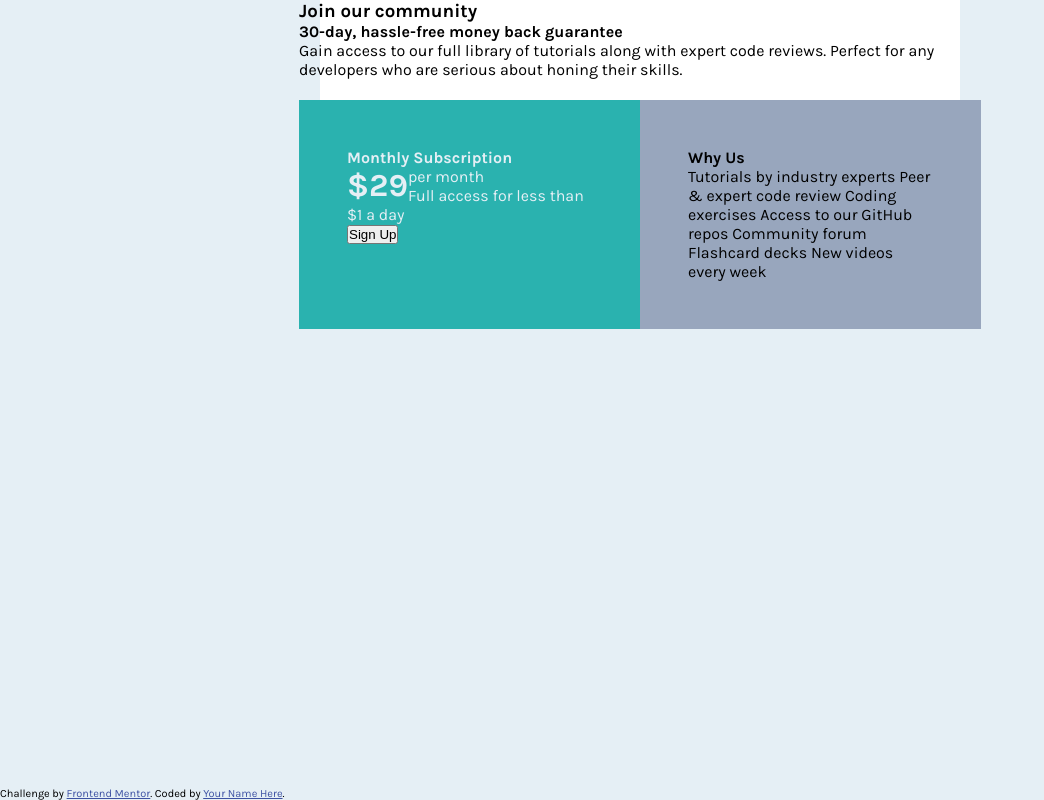
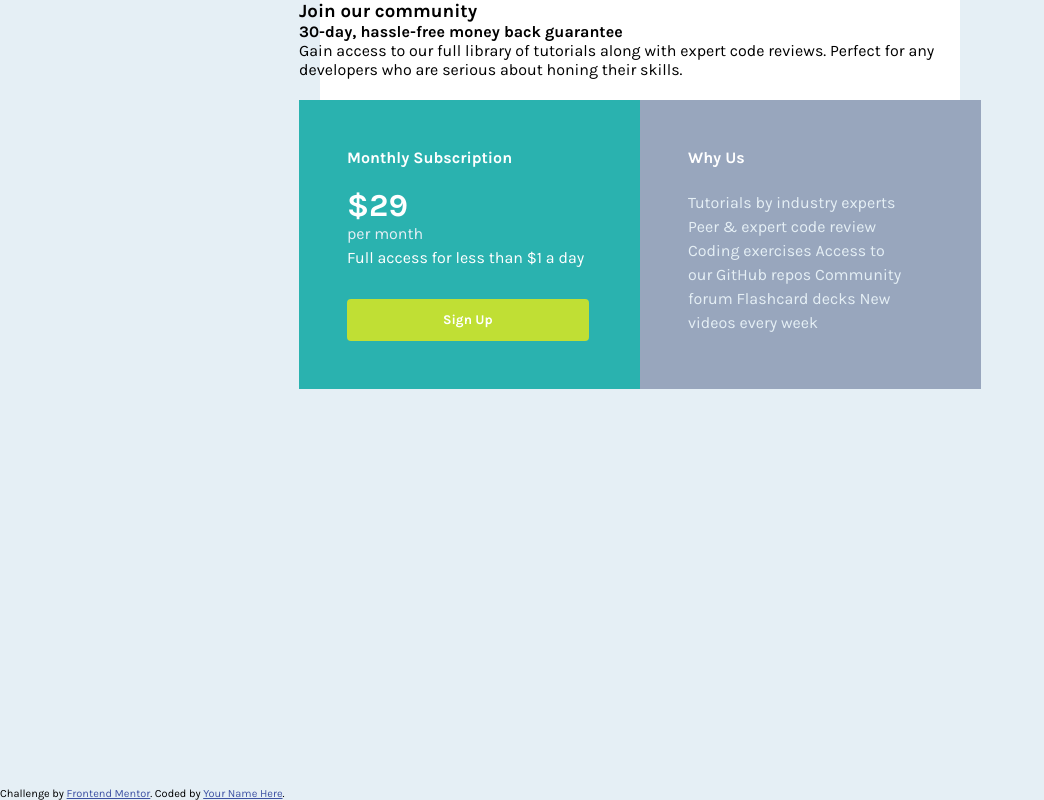
Before and after one commit to MosesKipyegon/cssisawesome, a website built with Vite: page fem-single-price-grid-component-master/index.html in a window 1280 px wide. Shown: the whole page, without its empty margins (0-1044 px from the left). Built offline with nearby package versions, Linux system fonts and the light colour scheme.

Commit message:
modification to the html

```diff
--- a/fem-single-price-grid-component-master/index.html
+++ b/fem-single-price-grid-component-master/index.html
@@ -15,21 +15,21 @@
   <body>
 
     <div class="container">
-      <div class="">
-        <h3>Join our community</h3>
-        <h4>30-day, hassle-free money back guarantee</h4>
-        <p>Gain access to our full library of tutorials along with expert code reviews.
+      <div class="card">
+        <h3 class="card__title">Join our community</h3>
+        <h4 class="card__subtitle">30-day, hassle-free money back guarantee</h4>
+        <p class="">Gain access to our full library of tutorials along with expert code reviews.
           Perfect for any developers who are serious about honing their skills.</p>
       </div>
 
-      <div class="grid_container">
-        <div class="subscription">
+      <div class="sidebar">
+        <aside class="subscription">
           <h4 class="sub__header">Monthly Subscription</h4>
-          <h2 class="sub__price">$29</h2>
-          <p class="sub__period">per month</p>
+          <h2 class="sub__price">$29<p class="sub__period">per month</p></h2>
+          <!-- <p class="sub__period">per month</p> -->
           <p class="sub__access">Full access for less than $1 a day</p>
           <button class="button">Sign Up</button>
-        </div>
+        </aside>
 
         <div class="why-us">
           <h4 class="section__header">Why Us</h4>
--- a/fem-single-price-grid-component-master/style.css
+++ b/fem-single-price-grid-component-master/style.css
@@ -38,7 +38,7 @@ body {
   margin: 0 auto;
 }
 
-.grid_container {
+.sidebar {
   display: grid;
   grid-template-columns: 341px 341px;
 
@@ -47,21 +47,52 @@ body {
 .subscription {
   background: var(--p-clr-cyan);
   padding: 3em;
-  color: var(--n-clr-light-gray);
+  color: white;
 }
 
 .sub__price {
   font-size: 2em;
-  float: left;
+  margin-top: 0.625em;
+}
+
+.sub__period {
+  color: var(--n-clr-light-gray);
+  font-size: .5em;
+  font-weight: 500;
+  /* float: right; */
 }
 
 .sub__access {
-  float: none;
+  padding-top: 0.3125em;
+  padding-bottom: 2em;
+}
+
+.button {
+  background: var(--p-clr-bright-yellow);
+  padding: 1em 7.2em;
+  border: none;
+  border-radius: .3em;
+  color: white;
+  font-family: var(--ff);
+  font-weight: 700;
 }
 
 .why-us {
   background: var(--n-clr-grayish-blue);
   padding: 3em;
+}
+
+.section__header {
+  color: white;
+}
+
+.section__copy {
+  color: var(--n-clr-light-gray);
+  font-size: var(--fs-p);
+  font-weight: 100;
+  line-height: 1.5em;
+  max-width: 90%;
+  margin-top: 1.5em;
 }
 
 
```
Also changed, not shown: fem-single-price-grid-component-master/counter.js (added, +9 -0 lines), 1 other file.
